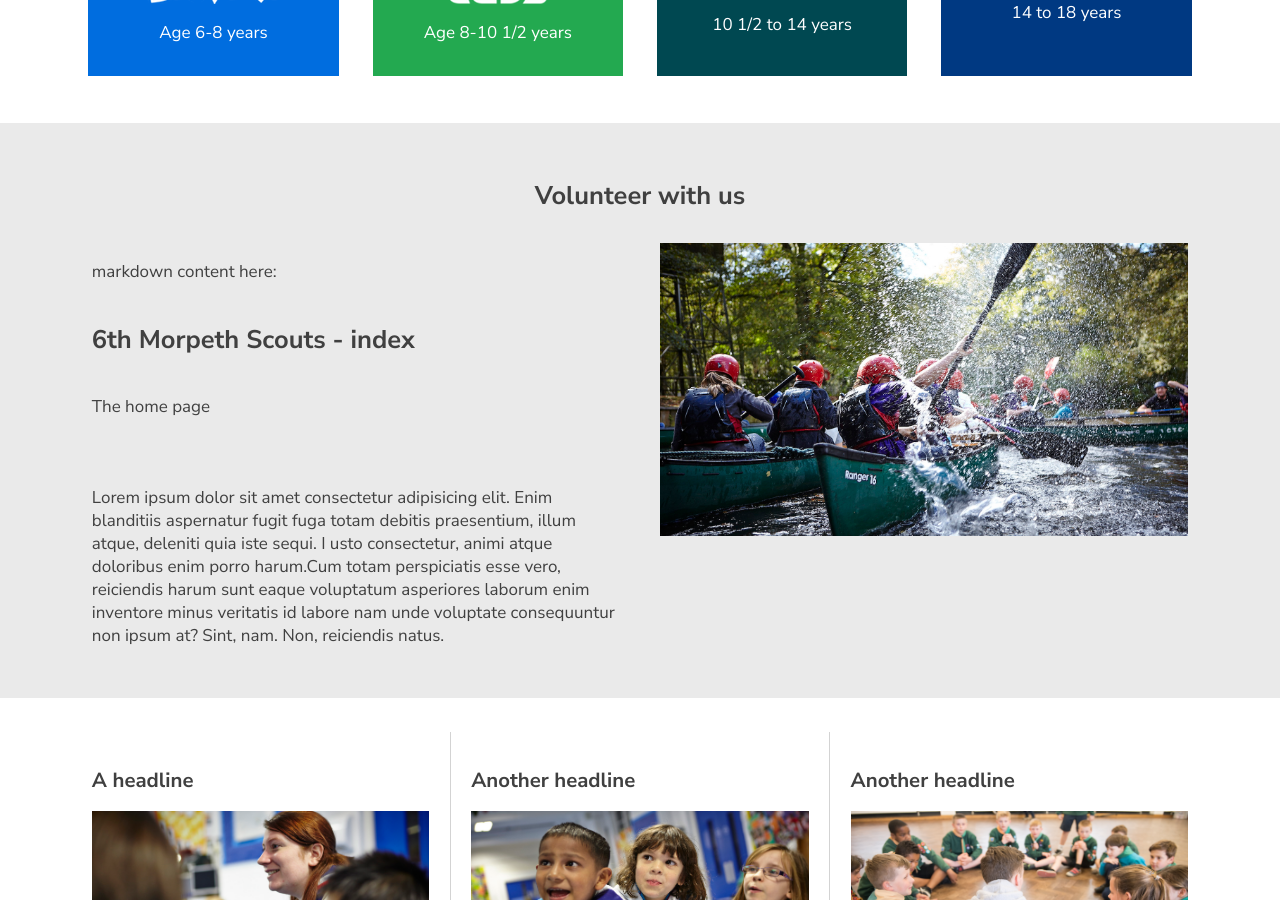
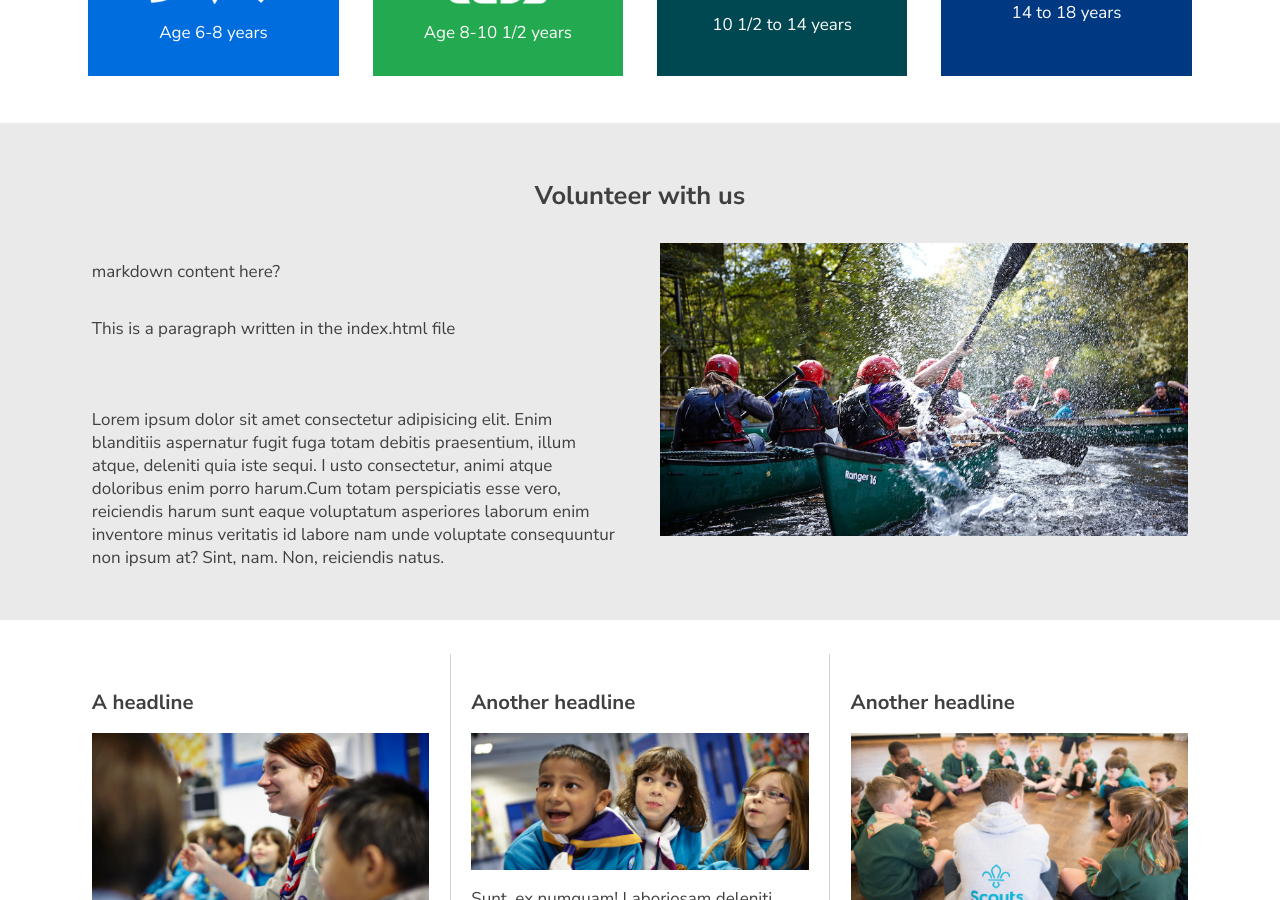
Before and after one commit to lizm696/6ms, a Jekyll site: the page built from index.html, in a window 1280 px wide and 900 px high, scrolled down 707 px. Built offline with Jekyll 4.4.1, drawn with Linux system fonts in a browser that asks for light colours.

Commit message:
Added text to test index.html output

```diff
--- a/_layouts/default.html
+++ b/_layouts/default.html
@@ -21,7 +21,7 @@
           <h2>Volunteer with us</h2>
           <div class="flexdiv">
 <div class="column">
-    <p>   markdown content here:  {{ content }}</p>
+    <p>   markdown content here?  {{ content }}</p>
      <p>Lorem ipsum dolor sit amet consectetur adipisicing elit.
        Enim blanditiis aspernatur fugit fuga totam debitis praesentium, illum atque, deleniti quia iste sequi. I
        usto consectetur, animi atque doloribus enim porro harum.Cum totam perspiciatis esse vero, reiciendis harum sunt eaque voluptatum asperiores laborum enim inventore minus veritatis id labore nam unde voluptate consequuntur non ipsum at? Sint, nam. Non, reiciendis natus.
--- a/index.html
+++ b/index.html
@@ -2,6 +2,4 @@
 layout: default
 ---
 
-        <h1>6th Morpeth Scouts - index</h1>
-
-        <p>The home page</p>
+<p>This is a paragraph written in the index.html file</p>
```
